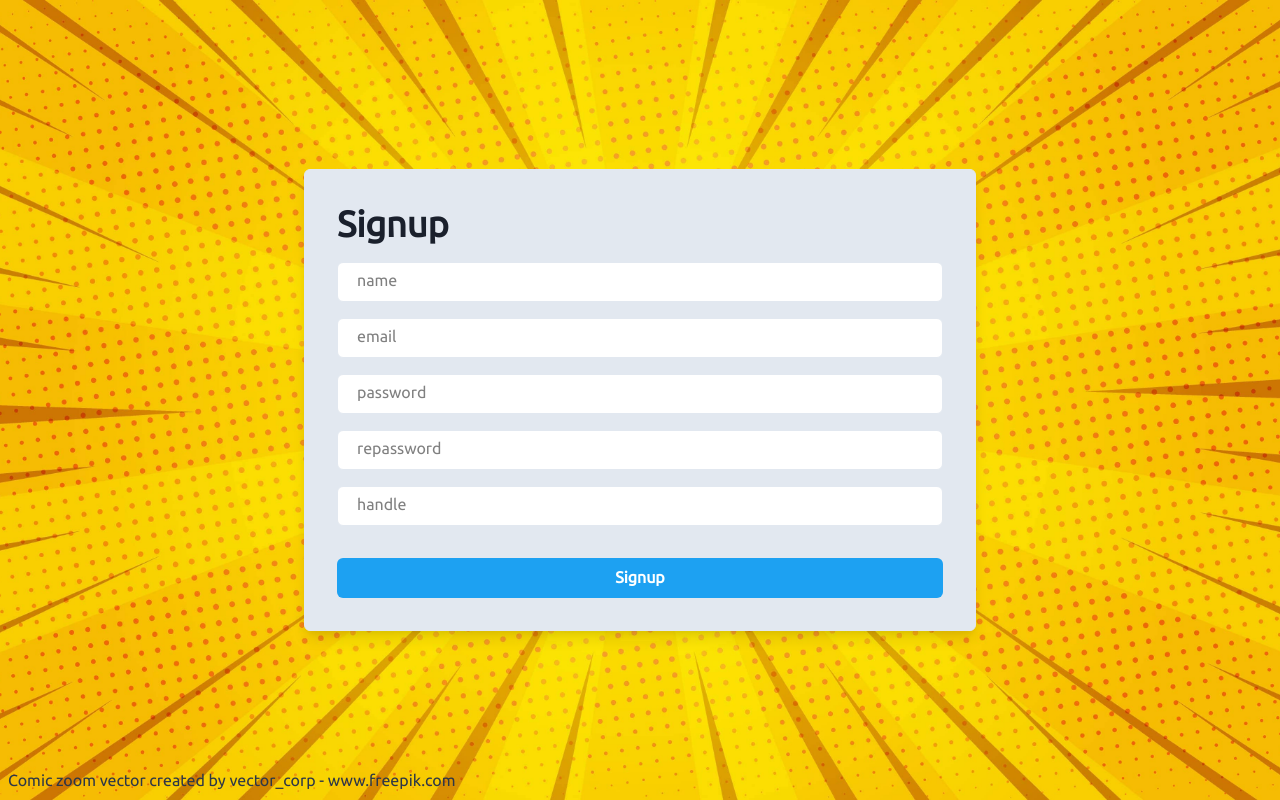
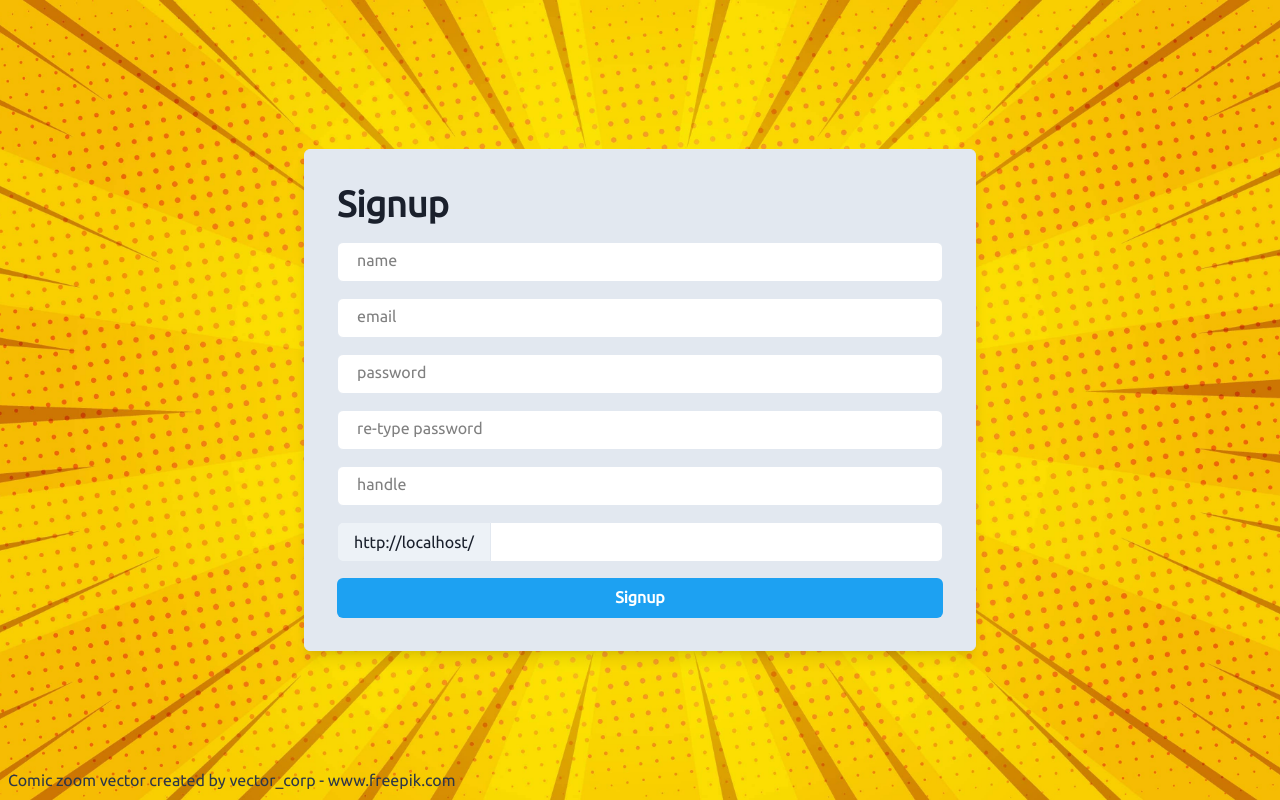
Before and after one commit to pSnehanshu/project-gogona, a React (Create React App) app in the folder frontend/: page /auth/signup in a window 1280 px wide. Built offline with nearby package versions, Linux system fonts and the light colour scheme; no server answers.

Commit message:
profile link preview

```diff
--- a/frontend/src/pages/auth/Signup.tsx
+++ b/frontend/src/pages/auth/Signup.tsx
@@ -1,4 +1,10 @@
-import { Box, Heading } from '@chakra-ui/react';
+import {
+  Box,
+  Heading,
+  InputGroup,
+  InputLeftAddon,
+  Input as ChakraInput,
+} from '@chakra-ui/react';
 import { Form, Formik } from 'formik';
 import { useAtom } from 'jotai';
 import { useNavigate } from 'react-router-dom';
@@ -29,6 +35,8 @@ const schema = yup.object().shape({
     )
     .required(),
 });
+
+const website = `${window.location.protocol}//${window.location.host}/`;
 
 export default function Signup() {
   const [, setUser] = useAtom(userAtom);
@@ -73,16 +81,24 @@ export default function Signup() {
         }}
         validationSchema={schema}
       >
+        {({ values }) => (
           <Form>
             <Input type="text" name="name" />
             <Input type="email" name="email" />
             <Input type="password" name="password" />
-          <Input type="password" name="repassword" />
-          <Input type="text" name="handle" />
+            <Input type="password" name="repassword" label="re-type password" />
+            <Input type="text" name="handle" autoComplete="off" />
+
+            <InputGroup>
+              <InputLeftAddon children={website} />
+              <ChakraInput type="text" value={values.handle} bgColor="white" />
+            </InputGroup>
+
             <SubmitBtn w="full" mt="4" colorScheme="twitter">
               Signup
             </SubmitBtn>
           </Form>
+        )}
       </Formik>
     </Box>
   );
```
Lines whose indentation alone changed are shown as unchanged.
